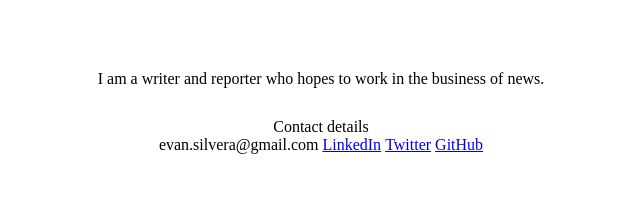
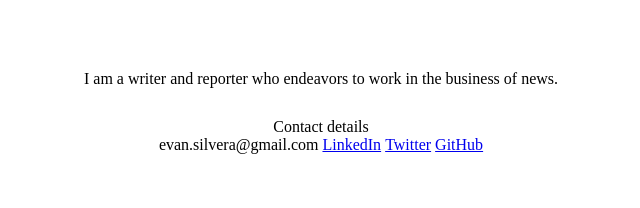
Before and after one commit to evansilvera/Evan-Silvera-Jour352, a plain HTML site: page Resume/index.html in a window 1280 px wide. Shown: the part 506-714 px from the top of the page, 319-959 px from the left. Drawn offline with Linux system fonts and the light colour scheme.

Commit message:
Update index.html

```diff
--- a/Resume/index.html
+++ b/Resume/index.html
@@ -23,7 +23,7 @@
 
 <p><img src=ResumePhoto.jpg width=300px></p>
 
-<div class="top">I am a writer and reporter who hopes to work in the business of news.</div>
+<div class="top">I am a writer and reporter who endeavors to work in the business of news.</div>
 <p class="menu">Contact details
 <ul class="menu">
   <li>evan.silvera@gmail.com</li>
```
